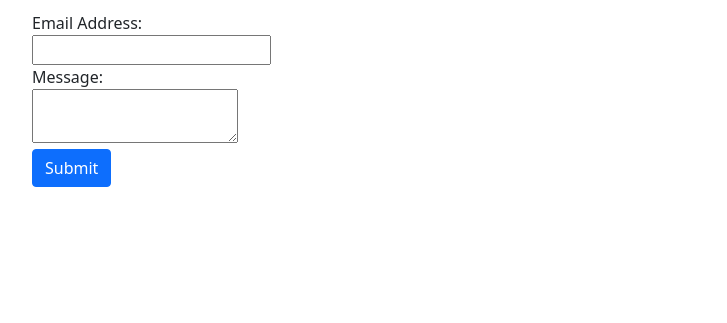
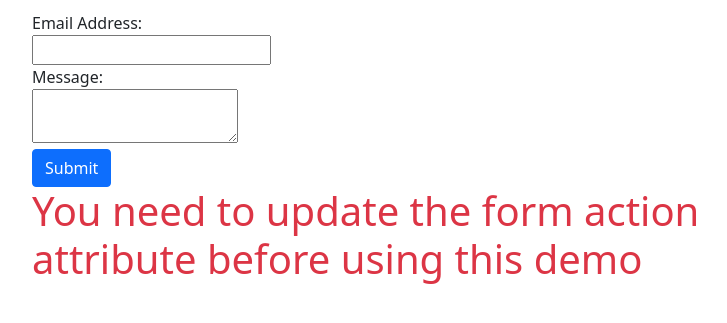
Before and after one commit to jbutz/aws-lambda-url-poc, a website: page public/index.html in a window 1280 px wide. Shown: the part 53-376 px from the top of the page, without its empty margins (236-963 px from the left). Drawn offline with nearby package versions, Linux system fonts and the light colour scheme.

Commit message:
Add script to alert on needing to set Lambda URL

```diff
--- a/public/index.html
+++ b/public/index.html
@@ -14,12 +14,23 @@
             Lambda URL Proof-of-Concept
         </h1>
         <p></p>
-        <form method="post" action="https://nxoyj2e2szlkxemj5ar3wdgciq0wtsuf.lambda-url.us-east-2.on.aws/">
+        <form method="post" action="REPLACE-THIS-VALUE">
             <div><label>Email Address: <br /><input type="text" name="email" /></label></div>
             <div><label>Message:<br /> <textarea name="message"></textarea></label></div>
             <div><input class="btn btn-primary" type="submit" value="Submit" /></div>
         </form>
     </div>
+    <script>
+        document.addEventListener('DOMContentLoaded', (e) => {
+            if (document.querySelector('form[action=REPLACE-THIS-VALUE]')) {
+                console.log('asdfasdfasdfasdf')
+                const el = document.createElement('h1');
+                el.classList.add('text-danger')
+                el.innerText = 'You need to update the form action attribute before using this demo';
+                document.body.firstElementChild.appendChild(el)
+            }
+        })
+    </script>
 </body>
 
 </html>
```
